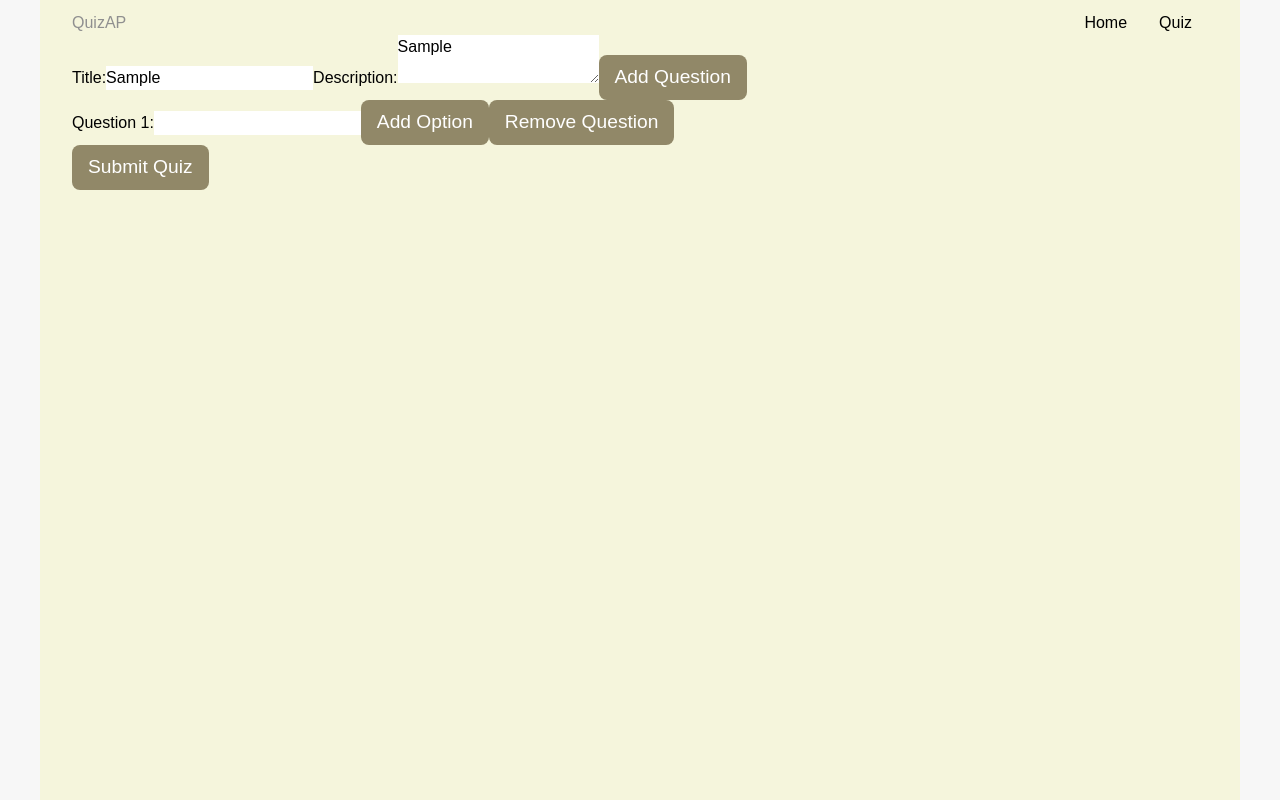
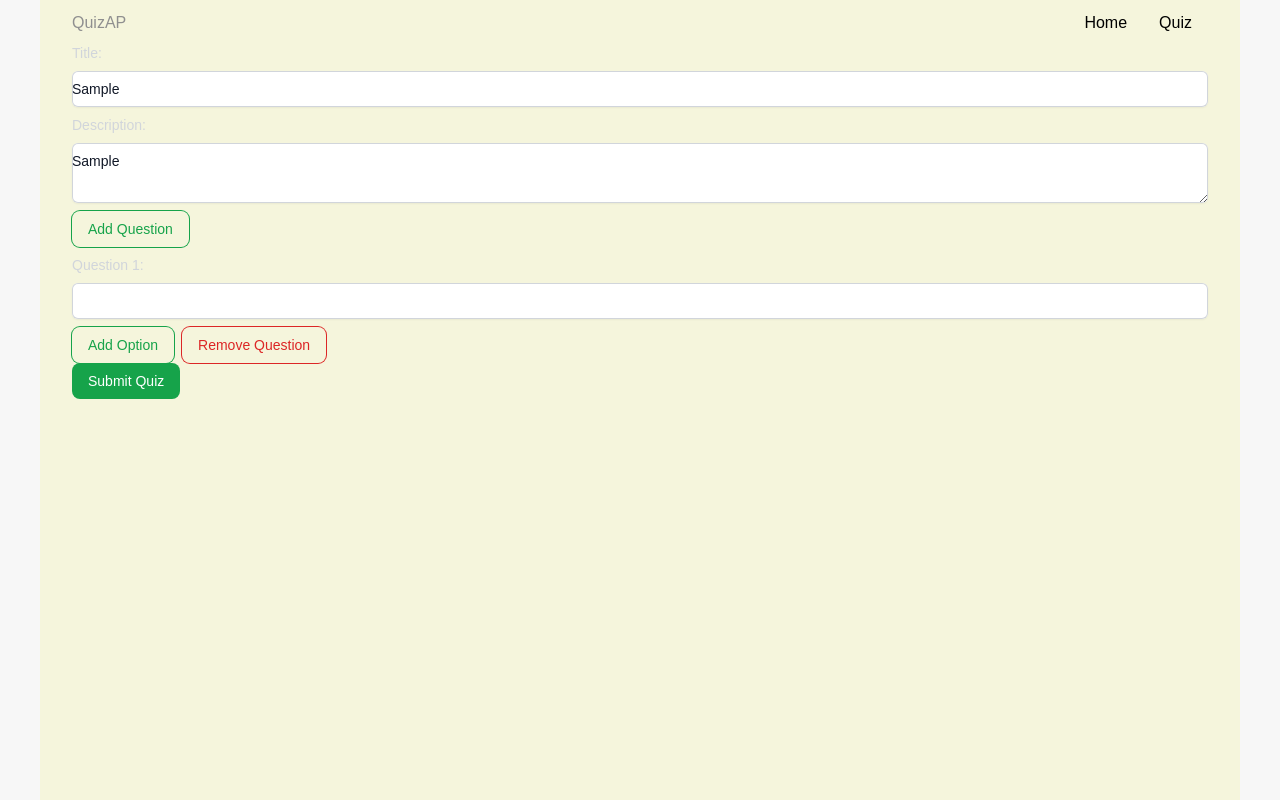
Before and after one commit to Aneal250/quiz, a Vue app: page /create in a window 1280 px wide. Both pictures are taken after typing "Sample", "Sample" into the empty fields and a click on the button "Add Question". Built offline with nearby package versions, Linux system fonts and the light colour scheme.

Commit message:
chore: form inputs designs

```diff
--- a/src/style.css
+++ b/src/style.css
@@ -21,3 +21,21 @@ body {
   background-color: beige;
   padding: 0.7rem 2rem;
 }
+
+@layer utilities {
+  .primary_input {
+    @apply block w-full rounded-md border-0 py-1.5 text-gray-900 shadow-sm ring-1 ring-inset ring-gray-300 placeholder:text-gray-400 focus:ring-2 focus:ring-inset focus:ring-indigo-600 sm:text-sm sm:leading-6;
+  }
+  .label {
+    @apply block mb-2 text-sm text-gray-300;
+  }
+  .primary-btn {
+    @apply bg-green-600 rounded-lg text-sm;
+  }
+  .secondary-btn {
+    @apply bg-transparent rounded-lg text-sm ring-1 ring-green-600 text-green-600;
+  }
+  .tetiary-btn {
+    @apply bg-transparent rounded-lg text-sm ring-1 ring-red-600 text-red-600;
+  }
+}
--- a/src/views/CreateQuizView.vue
+++ b/src/views/CreateQuizView.vue
@@ -1,57 +1,90 @@
 <template>
   <form @submit.prevent="submitQuiz">
-    <label for="title">Title:</label>
-    <input type="text" id="title" v-model="quizData.title" required />
+    <div class="my-2">
+      <label for="title" class="label">Title:</label>
+      <input
+        type="text"
+        id="title"
+        v-model="quizData.title"
+        required
+        class="primary_input"
+      />
+    </div>
 
-    <label for="description">Description:</label>
+    <div class="my-2">
+      <label for="description" class="label">Description:</label>
       <textarea
         id="description"
+        class="primary_input"
         v-model="quizData.description"
         required
       ></textarea>
+    </div>
 
     <!-- Add a button to add a new quiz question -->
-    <button type="button" @click="addQuestion">Add Question</button>
+    <button type="button" @click="addQuestion" class="secondary-btn mr-2">
+      Add Question
+    </button>
 
     <!-- Render input fields for each quiz question -->
     <div
       v-for="(question, questionIndex) in quizData.quiz"
       :key="questionIndex"
     >
-      <label>Question {{ questionIndex + 1 }}:</label>
+      <div class="my-2">
+        <label class="label">Question {{ questionIndex + 1 }}:</label>
         <input
           type="text"
           :value="question.question"
           @input="updateQuestion(questionIndex, $event)"
           required
+          class="primary_input"
         />
+      </div>
 
       <!-- Add a button to add a new option for the current question -->
-      <button type="button" @click="addOption(question)">Add Option</button>
+      <button
+        type="button"
+        @click="addOption(question)"
+        class="secondary-btn mr-2"
+      >
+        Add Option
+      </button>
 
       <!-- Render input fields for options -->
       <div v-for="(option, optionIndex) in question.options" :key="optionIndex">
-        <label>Option {{ optionIndex + 1 }}:</label>
+        <div class="my-2">
+          <label class="label">Option {{ optionIndex + 1 }}:</label>
           <input
             type="text"
             :value="option"
             @input="updateOption(question, optionIndex, $event)"
             required
+            class="primary_input"
           />
+        </div>
 
         <!-- Add a button to remove the current option -->
-        <button type="button" @click="removeOption(question, optionIndex)">
+        <button
+          type="button"
+          @click="removeOption(question, optionIndex)"
+          class="tetiary-btn"
+        >
           Remove Option
         </button>
       </div>
 
       <!-- Add a button to remove the current question -->
-      <button type="button" @click="removeQuestion(questionIndex)">
+      <button
+        type="button"
+        @click="removeQuestion(questionIndex)"
+        class="tetiary-btn"
+      >
         Remove Question
       </button>
     </div>
 
-    <button type="submit">Submit Quiz</button>
+    <button type="submit" class="primary-btn">Submit Quiz</button>
   </form>
 </template>
 
```
Lines whose indentation alone changed are shown as unchanged.
